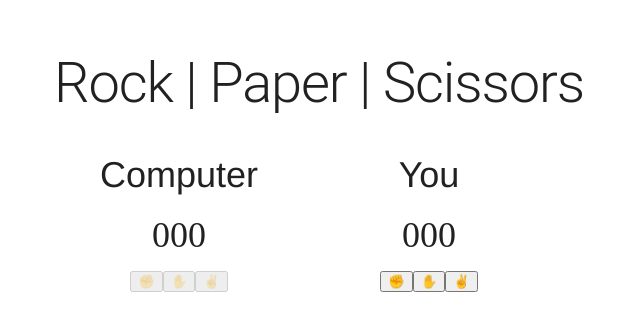
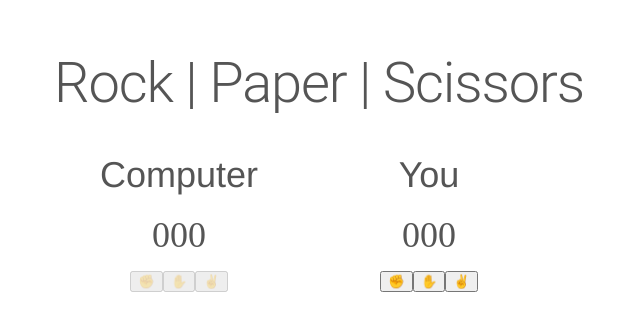
Before and after one commit to Izhaki/rock-paper-scissors, an Angular app: page / in a window 1280 px wide. Shown: the part 190-520 px from the top of the page, without its empty margins (321-961 px from the left). Built offline with nearby package versions, Linux system fonts and the light colour scheme; a web font is replaced by a local one; what angular2-mdl would draw is missing.

Commit message:
UI: Reduce black contrast.

```diff
--- a/src/styles.css
+++ b/src/styles.css
@@ -14,6 +14,7 @@ body {
     display: flex;
     align-items: center;
     justify-content: center;
+    color: #555;
 }
 
 app-root {
```
